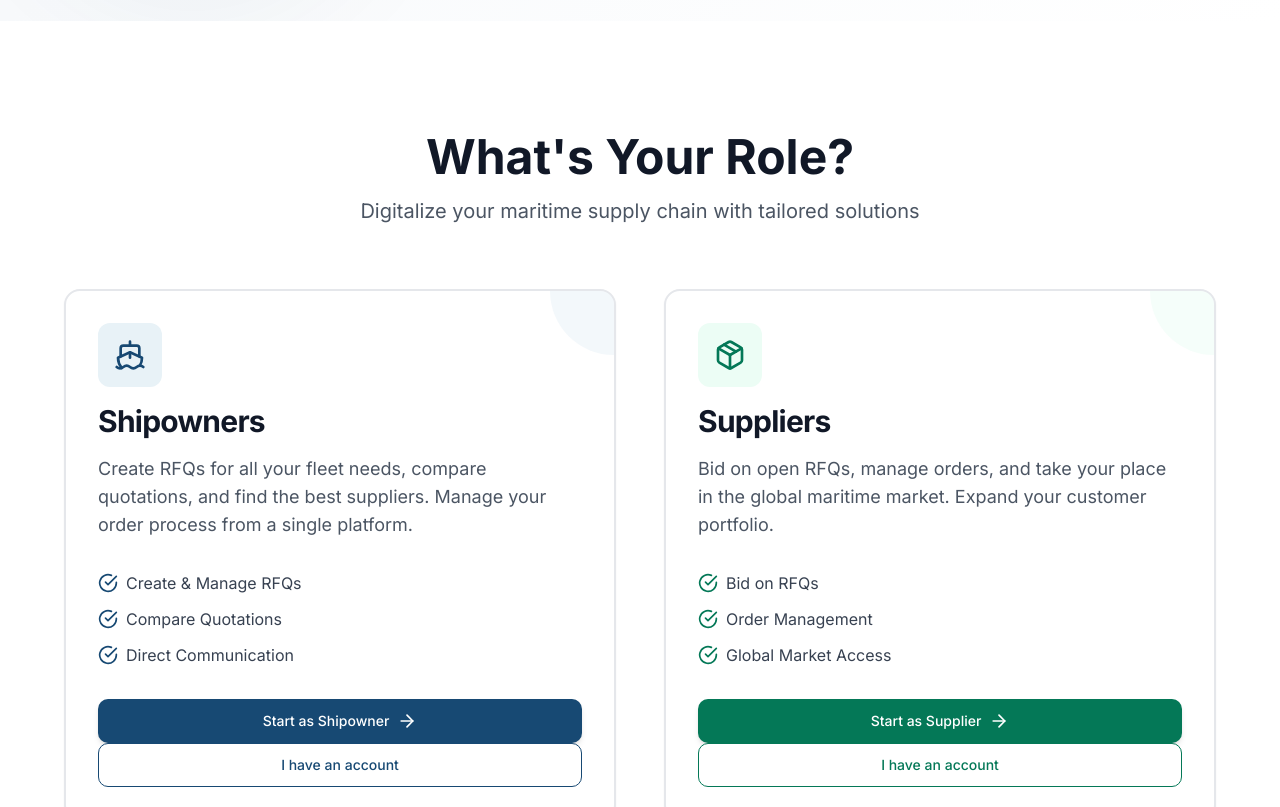
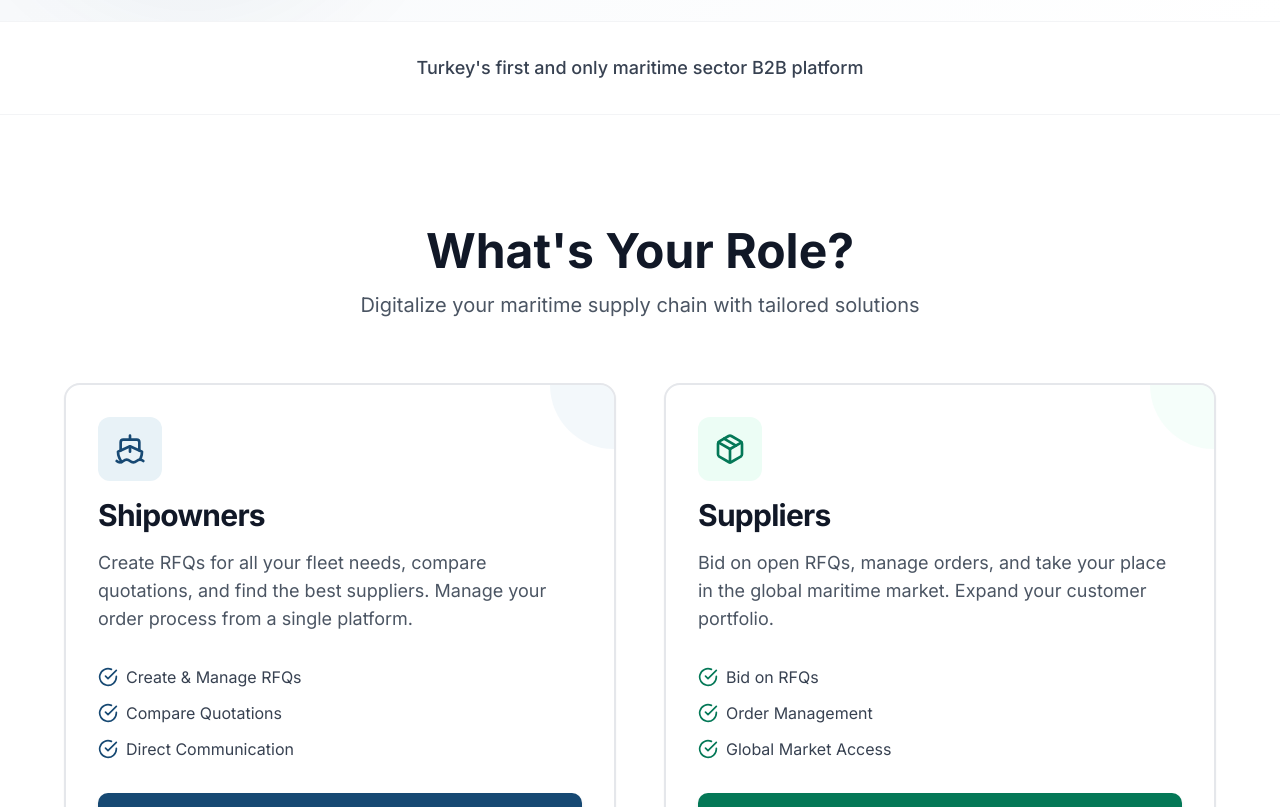
Before and after one commit to elrahir/marineflux, a Next.js app: page /en in a window 1280 px wide. Shown: the part 1068-1875 px from the top of the page. Built offline with nearby package versions, Linux system fonts and the light colour scheme.

Commit message:
refactor: Add platform tagline section between hero and portal cards

```diff
--- a/app/[locale]/page.tsx
+++ b/app/[locale]/page.tsx
@@ -34,6 +34,19 @@ export default function LandingPage({ params }: { params: Promise<{ locale: stri
       <main>
         {/* Hero Section */}
         <HeroSection locale={locale} />
+
+        {/* Platform Tagline Section */}
+        <section className="bg-white border-t border-b border-gray-100 py-6 md:py-8">
+          <div className="container mx-auto px-4 sm:px-6 lg:px-8">
+            <div className="text-center">
+              <p className="text-base md:text-lg text-gray-700 font-medium">
+                {locale === 'tr'
+                  ? "Türkiye'nin ilk ve tek denizcilik sektörü B2B platformu"
+                  : "Turkey's first and only maritime sector B2B platform"}
+              </p>
+            </div>
+          </div>
+        </section>
 
         {/* Portal Cards Section */}
         <PortalCardsSection locale={locale} />
```
